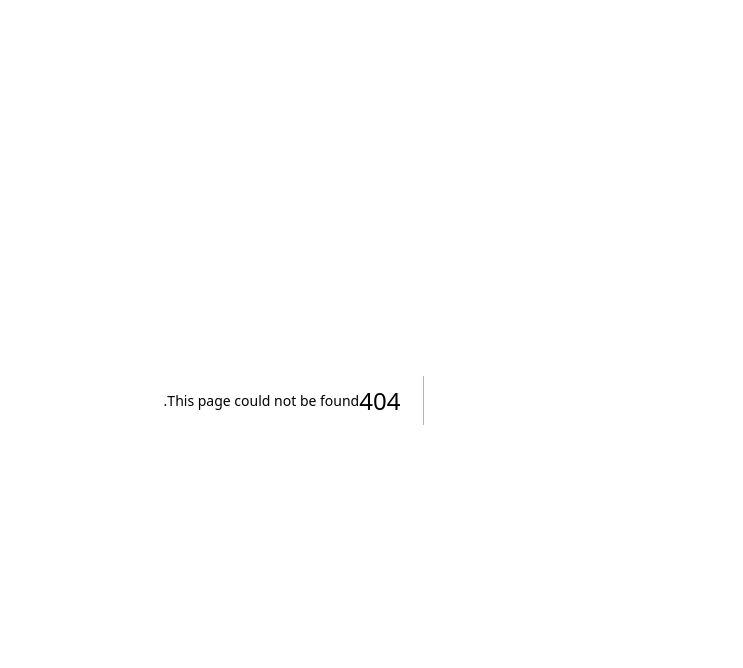
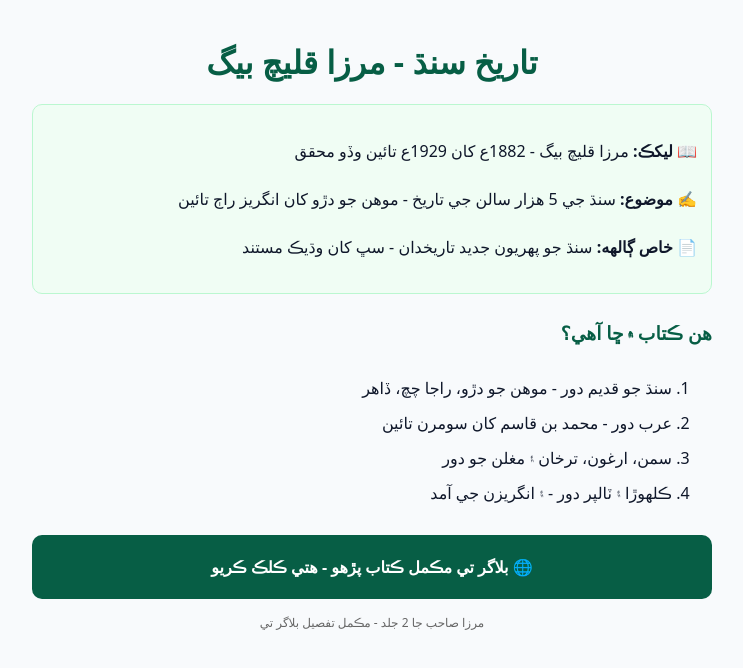
Before and after one commit to islamsolangi/sindhigpt, a Next.js app: page /app/books/tarikh-sindh-qalich in a window 1280 px wide. Before the commit this address had no page. Shown: the top 668 px of the page, without its empty margins (378-1121 px from the left). Built offline with nearby package versions, Linux system fonts and the light colour scheme.

Commit message:
Create page.tsx

```diff
--- /dev/null
+++ b/app/app/books/tarikh-sindh-qalich/page.tsx
@@ -0,0 +1,27 @@
+"use client";
+export default function Page() {
+  return (
+    <div style={{maxWidth:'720px', margin:'auto', padding:'20px', lineHeight:'2'}}>
+      <h1 style={{color:'#075e45', textAlign:'center'}}>تاريخ سنڌ - مرزا قليچ بيگ</h1>
+      <div style={{background:'#f0fdf4', padding:'14px', borderRadius:'10px', border:'1px solid #bbf7d0'}}>
+        <p>📖 <b>ليکڪ:</b> مرزا قليچ بيگ - 1882ع کان 1929ع تائين وڏو محقق</p>
+        <p>✍️ <b>موضوع:</b> سنڌ جي 5 هزار سالن جي تاريخ - موهن جو دڙو کان انگريز راڄ تائين</p>
+        <p>📄 <b>خاص ڳالهه:</b> سنڌ جو پهريون جديد تاريخدان - سڀ کان وڌيڪ مستند</p>
+      </div>
+
+      <h3 style={{color:'#075e45', marginTop:'20px'}}>هن ڪتاب ۾ ڇا آهي؟</h3>
+      <ol style={{lineHeight:'2.2'}}>
+        <li>سنڌ جو قديم دور - موهن جو دڙو، راجا چچ، ڏاهر</li>
+        <li>عرب دور - محمد بن قاسم کان سومرن تائين</li>
+        <li>سمن، ارغون، ترخان ۽ مغلن جو دور</li>
+        <li>ڪلهوڙا ۽ ٽالپر دور - ۽ انگريزن جي آمد</li>
+      </ol>
+
+      <a href="https://islamsolangi786.blogspot.com/search/label/Tarikh%20Sindh%20Qalich" target="_blank"
+         style={{display:'block', background:'#075e45', color:'#fff', padding:'16px', textAlign:'center', borderRadius:'10px', textDecoration:'none', fontWeight:'bold', marginTop:'24px'}}>
+         🌐 بلاگر تي مڪمل ڪتاب پڙهو - هتي ڪلڪ ڪريو
+      </a>
+      <p style={{textAlign:'center', fontSize:'12px', color:'#666'}}>مرزا صاحب جا 2 جلد - مڪمل تفصيل بلاگر تي</p>
+    </div>
+  )
+}
```
